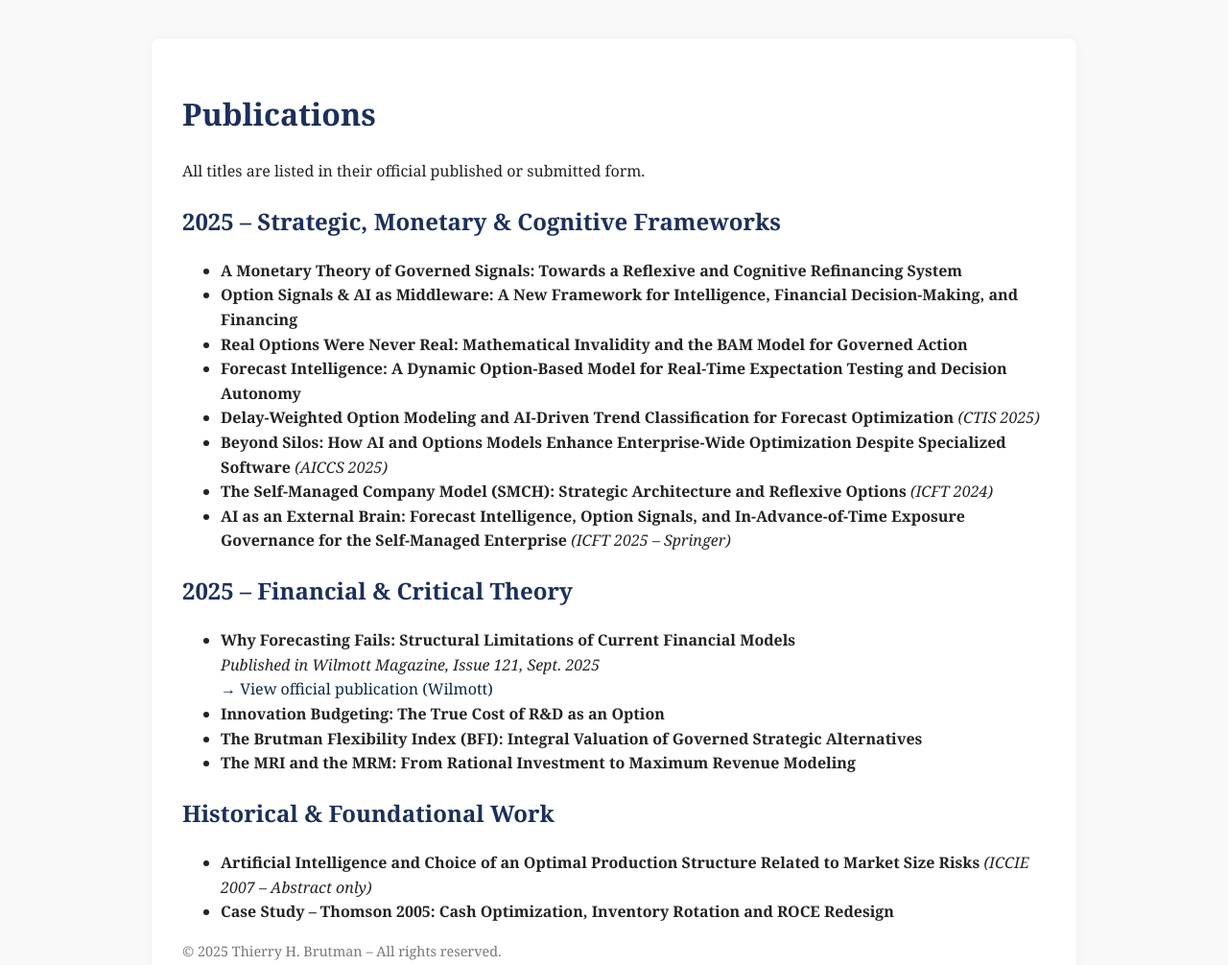
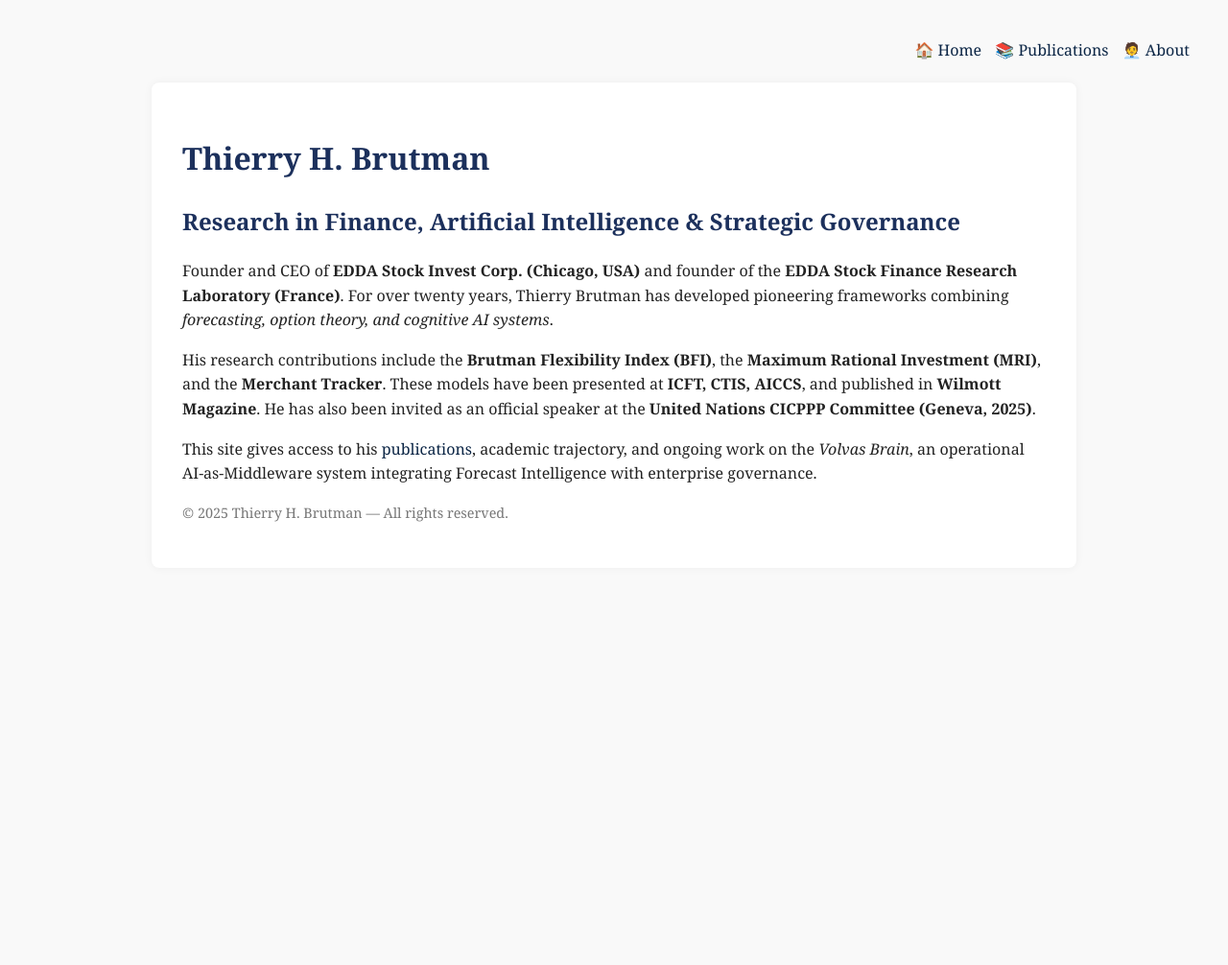
Before and after one commit to Brutmanresearch/brutmanresearch.github.io, a plain HTML site: page index.html in a window 1280 px wide. Shown: the whole page at 96% size. After the commit the page ends 800 px from the top, so only its background shows below. Drawn offline with Linux system fonts and the light colour scheme.

Commit message:
Update index.html

```diff
--- a/index.html
+++ b/index.html
@@ -1,48 +1,56 @@
-
 <!DOCTYPE html>
 <html lang="en">
 <head>
-  <meta charset="UTF-8">
-  <title>Publications – Thierry H. Brutman</title>
-  <meta name="author" content="Thierry H. Brutman">
-  <meta name="description" content="Complete list of academic and strategic publications by Thierry H. Brutman, 2005–2025.">
-  <meta name="robots" content="index, follow">
-  <link rel="stylesheet" href="style.css">
+  <meta charset="UTF-8" />
+  <title>Thierry H. Brutman – Research & Publications</title>
+  <meta name="author" content="Thierry H. Brutman" />
+  <meta name="description" content="Homepage of Thierry H. Brutman: research in finance, artificial intelligence, strategic governance, BFI, MRI, MRM, and Volvas Brain." />
+  <meta name="robots" content="index, follow" />
+  <link rel="stylesheet" href="style.css" />
+  <style>
+    .container { max-width: 900px; margin: auto; background:#fff; padding:2em; border-radius:8px; box-shadow:0 0 10px rgba(0,0,0,0.05);}
+    h1, h2 { color:#1c305c; }
+    nav { text-align:right; margin-bottom:20px; }
+    nav a { margin-left:10px; text-decoration:none; color:#0b2545; }
+    nav a:hover { text-decoration:underline; }
+  </style>
 </head>
 <body>
+  <!-- MENU DE NAVIGATION -->
+  <nav>
+    <a href="index.html">🏠 Home</a>
+    <a href="publications.html">📚 Publications</a>
+    <a href="about.html">🧑‍💼 About</a>
+  </nav>
+
   <div class="container">
-    <h1>Publications</h1>
-    <p>All titles are listed in their official published or submitted form.</p>
+    <h1>Thierry H. Brutman</h1>
+    <h2>Research in Finance, Artificial Intelligence & Strategic Governance</h2>
 
-    <h2>2025 – Strategic, Monetary & Cognitive Frameworks</h2>
-    <ul>
-      <li><strong>A Monetary Theory of Governed Signals: Towards a Reflexive and Cognitive Refinancing System</strong></li>
-      <li><strong>Option Signals & AI as Middleware: A New Framework for Intelligence, Financial Decision-Making, and Financing</strong></li>
-      <li><strong>Real Options Were Never Real: Mathematical Invalidity and the BAM Model for Governed Action</strong></li>
-      <li><strong>Forecast Intelligence: A Dynamic Option-Based Model for Real-Time Expectation Testing and Decision Autonomy</strong></li>
-      <li><strong>Delay-Weighted Option Modeling and AI-Driven Trend Classification for Forecast Optimization</strong> <em>(CTIS 2025)</em></li>
-      <li><strong>Beyond Silos: How AI and Options Models Enhance Enterprise-Wide Optimization Despite Specialized Software</strong> <em>(AICCS 2025)</em></li>
-      <li><strong>The Self-Managed Company Model (SMCH): Strategic Architecture and Reflexive Options</strong> <em>(ICFT 2024)</em></li>
-      <li><strong>AI as an External Brain: Forecast Intelligence, Option Signals, and In-Advance-of-Time Exposure Governance for the Self-Managed Enterprise</strong> <em>(ICFT 2025 – Springer)</em></li>
-    </ul>
+    <p>
+      Founder and CEO of <strong>EDDA Stock Invest Corp. (Chicago, USA)</strong> and founder of the
+      <strong>EDDA Stock Finance Research Laboratory (France)</strong>.
+      For over twenty years, Thierry Brutman has developed pioneering frameworks combining
+      <em>forecasting, option theory, and cognitive AI systems</em>.
+    </p>
 
-    <h2>2025 – Financial & Critical Theory</h2>
-    <ul>
-      <li><strong>Why Forecasting Fails: Structural Limitations of Current Financial Models</strong> <br>
-      <em>Published in Wilmott Magazine, Issue 121, Sept. 2025</em><br>
-      <a href="https://www.wilmott.com/" target="_blank">→ View official publication (Wilmott)</a></li>
-      <li><strong>Innovation Budgeting: The True Cost of R&D as an Option</strong></li>
-      <li><strong>The Brutman Flexibility Index (BFI): Integral Valuation of Governed Strategic Alternatives</strong></li>
-      <li><strong>The MRI and the MRM: From Rational Investment to Maximum Revenue Modeling</strong></li>
-    </ul>
+    <p>
+      His research contributions include the <strong>Brutman Flexibility Index (BFI)</strong>,
+      the <strong>Maximum Rational Investment (MRI)</strong>, and the <strong>Merchant Tracker</strong>.
+      These models have been presented at <strong>ICFT, CTIS, AICCS</strong>, and published in
+      <strong>Wilmott Magazine</strong>. He has also been invited as an official speaker at the
+      <strong>United Nations CICPPP Committee (Geneva, 2025)</strong>.
+    </p>
 
-    <h2>Historical & Foundational Work</h2>
-    <ul>
-      <li><strong>Artificial Intelligence and Choice of an Optimal Production Structure Related to Market Size Risks</strong> <em>(ICCIE 2007 – Abstract only)</em></li>
-      <li><strong>Case Study – Thomson 2005: Cash Optimization, Inventory Rotation and ROCE Redesign</strong></li>
-    </ul>
+    <p>
+      This site gives access to his <a href="publications.html">publications</a>,
+      academic trajectory, and ongoing work on the <em>Volvas Brain</em>,
+      an operational AI-as-Middleware system integrating Forecast Intelligence with enterprise governance.
+    </p>
 
-    <footer><p style="font-size: 0.9em; color: #777;">© 2025 Thierry H. Brutman – All rights reserved.</p></footer>
+    <footer>
+      <p style="font-size:0.9em; color:#777;">© 2025 Thierry H. Brutman — All rights reserved.</p>
+    </footer>
   </div>
 </body>
 </html>
```
